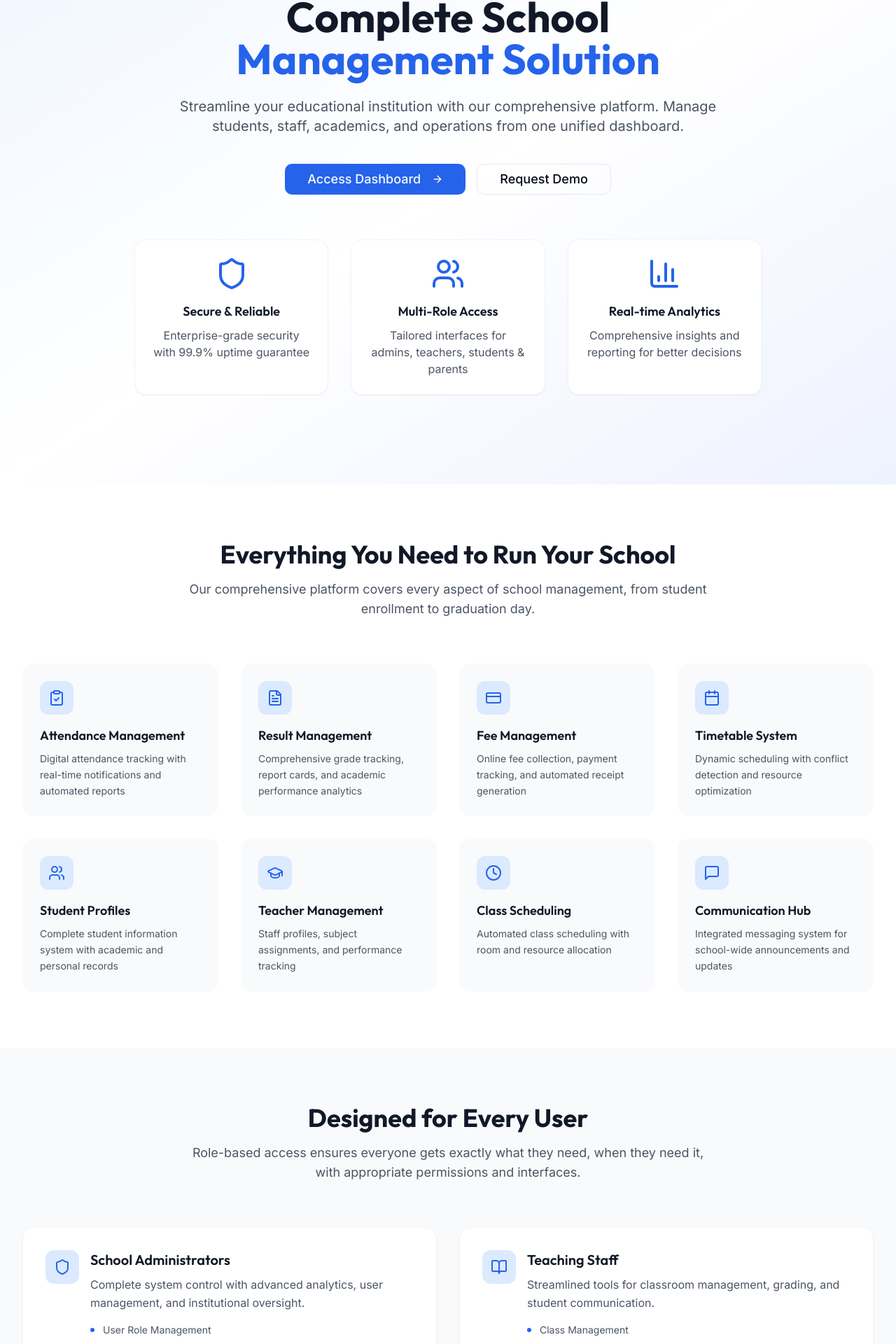
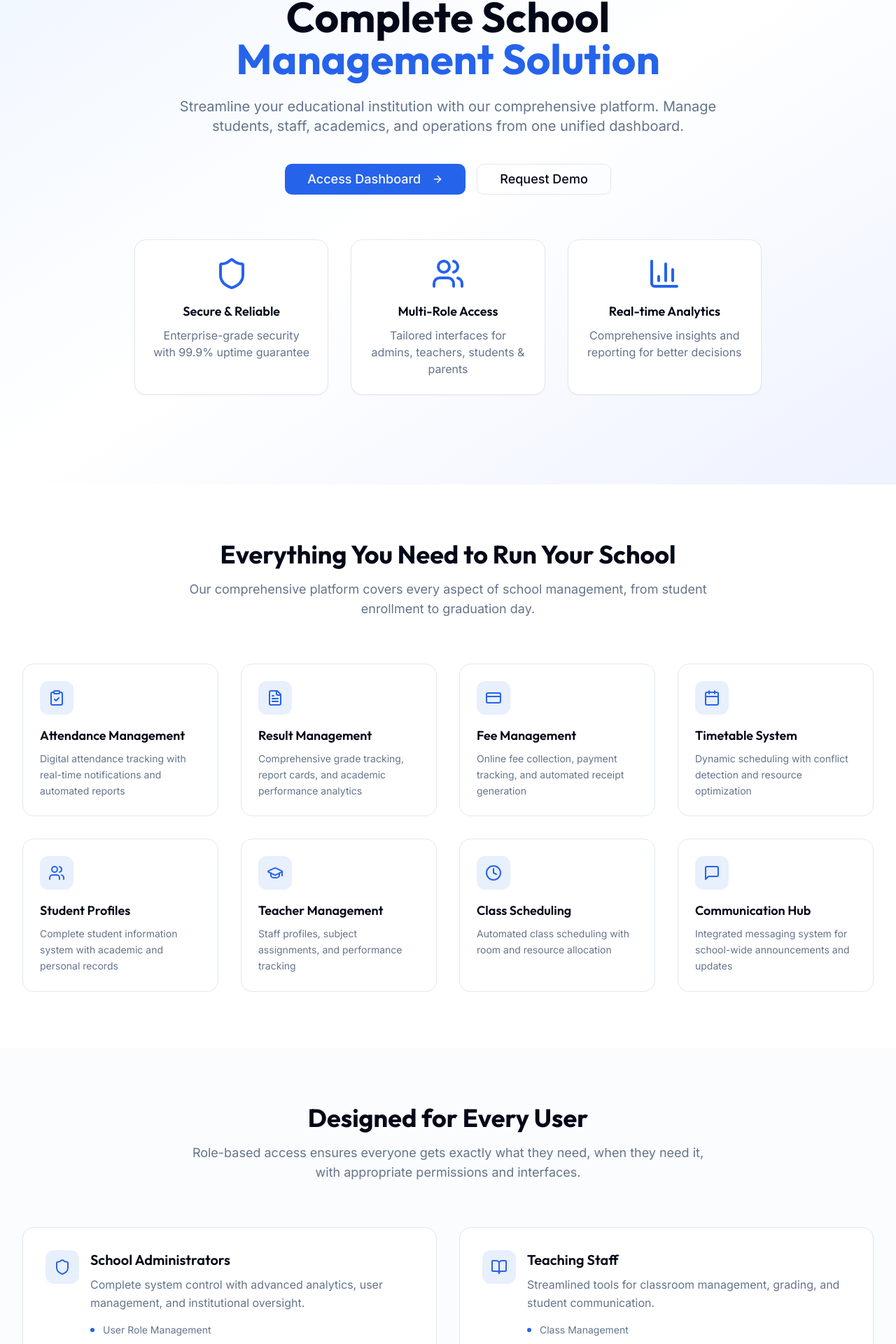
Before and after one commit to rob2rhyme/school-management-system, a Next.js app: page / in a window 1280 px wide. Shown: the part 199-2119 px from the top of the page at 70% size. Built offline with nearby package versions, Linux system fonts and the light colour scheme.

Commit message:
fix: apply theme colors to landing sections

```diff
--- a/app/page.tsx
+++ b/app/page.tsx
@@ -7,7 +7,7 @@ import { Footer } from "@/components/layout/footer"
 
 export default function HomePage() {
   return (
-    <div className="min-h-screen">
+    <div className="min-h-screen bg-background text-foreground">
       <Header />
       <main>
         <Hero />
--- a/components/sections/hero.tsx
+++ b/components/sections/hero.tsx
@@ -4,17 +4,17 @@ import { ArrowRight, Shield, Users, BarChart3 } from "lucide-react"
 
 export function Hero() {
   return (
-    <section className="relative py-20 lg:py-32 overflow-hidden">
-      <div className="absolute inset-0 bg-gradient-to-br from-blue-50 via-white to-indigo-50" />
+    <section className="relative py-20 lg:py-32 overflow-hidden bg-background">
+      <div className="absolute inset-0 bg-gradient-to-br from-blue-50 via-background to-indigo-50 dark:from-slate-950 dark:via-background dark:to-slate-900" />
 
       <div className="relative max-w-7xl mx-auto px-4 sm:px-6 lg:px-8">
         <div className="text-center animate-fade-in">
-          <h1 className="text-4xl sm:text-5xl lg:text-6xl font-outfit font-bold text-gray-900 leading-tight">
+          <h1 className="text-4xl sm:text-5xl lg:text-6xl font-outfit font-bold text-foreground leading-tight">
             Complete School
-            <span className="text-blue-600 block">Management Solution</span>
+            <span className="text-blue-600 dark:text-blue-400 block">Management Solution</span>
           </h1>
 
-          <p className="mt-6 text-lg sm:text-xl text-gray-600 max-w-3xl mx-auto leading-relaxed">
+          <p className="mt-6 text-lg sm:text-xl text-muted-foreground max-w-3xl mx-auto leading-relaxed">
             Streamline your educational institution with our comprehensive platform. Manage students, staff, academics,
             and operations from one unified dashboard.
           </p>
@@ -32,22 +32,22 @@ export function Hero() {
           </div>
 
           <div className="mt-16 grid grid-cols-1 sm:grid-cols-3 gap-8 max-w-4xl mx-auto">
-            <div className="flex flex-col items-center p-6 bg-white rounded-2xl shadow-sm border border-gray-100">
-              <Shield className="h-12 w-12 text-blue-600 mb-4" />
-              <h3 className="text-lg font-semibold text-gray-900 mb-2">Secure & Reliable</h3>
-              <p className="text-gray-600 text-center">Enterprise-grade security with 99.9% uptime guarantee</p>
+            <div className="flex flex-col items-center p-6 bg-card rounded-2xl shadow-sm border border-border">
+              <Shield className="h-12 w-12 text-blue-600 dark:text-blue-400 mb-4" />
+              <h3 className="text-lg font-semibold text-card-foreground mb-2">Secure & Reliable</h3>
+              <p className="text-muted-foreground text-center">Enterprise-grade security with 99.9% uptime guarantee</p>
             </div>
 
-            <div className="flex flex-col items-center p-6 bg-white rounded-2xl shadow-sm border border-gray-100">
-              <Users className="h-12 w-12 text-blue-600 mb-4" />
-              <h3 className="text-lg font-semibold text-gray-900 mb-2">Multi-Role Access</h3>
-              <p className="text-gray-600 text-center">Tailored interfaces for admins, teachers, students & parents</p>
+            <div className="flex flex-col items-center p-6 bg-card rounded-2xl shadow-sm border border-border">
+              <Users className="h-12 w-12 text-blue-600 dark:text-blue-400 mb-4" />
+              <h3 className="text-lg font-semibold text-card-foreground mb-2">Multi-Role Access</h3>
+              <p className="text-muted-foreground text-center">Tailored interfaces for admins, teachers, students & parents</p>
             </div>
 
-            <div className="flex flex-col items-center p-6 bg-white rounded-2xl shadow-sm border border-gray-100">
-              <BarChart3 className="h-12 w-12 text-blue-600 mb-4" />
-              <h3 className="text-lg font-semibold text-gray-900 mb-2">Real-time Analytics</h3>
-              <p className="text-gray-600 text-center">Comprehensive insights and reporting for better decisions</p>
+            <div className="flex flex-col items-center p-6 bg-card rounded-2xl shadow-sm border border-border">
+              <BarChart3 className="h-12 w-12 text-blue-600 dark:text-blue-400 mb-4" />
+              <h3 className="text-lg font-semibold text-card-foreground mb-2">Real-time Analytics</h3>
+              <p className="text-muted-foreground text-center">Comprehensive insights and reporting for better decisions</p>
             </div>
           </div>
         </div>
--- a/components/sections/platform-overview.tsx
+++ b/components/sections/platform-overview.tsx
@@ -54,13 +54,13 @@ const features = [
 
 export function PlatformOverview() {
   return (
-    <section className="py-20 bg-white">
+    <section className="py-20 bg-background">
       <div className="max-w-7xl mx-auto px-4 sm:px-6 lg:px-8">
         <div className="text-center mb-16">
-          <h2 className="text-3xl sm:text-4xl font-outfit font-bold text-gray-900 mb-4">
+          <h2 className="text-3xl sm:text-4xl font-outfit font-bold text-foreground mb-4">
             Everything You Need to Run Your School
           </h2>
-          <p className="text-lg text-gray-600 max-w-3xl mx-auto">
+          <p className="text-lg text-muted-foreground max-w-3xl mx-auto">
             Our comprehensive platform covers every aspect of school management, from student enrollment to graduation
             day.
           </p>
@@ -70,14 +70,14 @@ export function PlatformOverview() {
           {features.map((feature, index) => (
             <div
               key={feature.title}
-              className="group p-6 bg-gray-50 rounded-2xl hover:bg-white hover:shadow-lg transition-all duration-300 border border-transparent hover:border-gray-200"
+              className="group p-6 bg-card rounded-2xl hover:bg-accent/50 hover:shadow-lg transition-all duration-300 border border-border"
               style={{ animationDelay: `${index * 100}ms` }}
             >
-              <div className="flex items-center justify-center w-12 h-12 bg-blue-100 rounded-xl mb-4 group-hover:bg-blue-600 transition-colors">
-                <feature.icon className="h-6 w-6 text-blue-600 group-hover:text-white transition-colors" />
+              <div className="flex items-center justify-center w-12 h-12 bg-primary/10 rounded-xl mb-4 group-hover:bg-primary transition-colors">
+                <feature.icon className="h-6 w-6 text-primary group-hover:text-primary-foreground transition-colors" />
               </div>
-              <h3 className="text-lg font-semibold text-gray-900 mb-2">{feature.title}</h3>
-              <p className="text-gray-600 text-sm leading-relaxed">{feature.description}</p>
+              <h3 className="text-lg font-semibold text-card-foreground mb-2">{feature.title}</h3>
+              <p className="text-muted-foreground text-sm leading-relaxed">{feature.description}</p>
             </div>
           ))}
         </div>
--- a/components/sections/screenshots.tsx
+++ b/components/sections/screenshots.tsx
@@ -23,20 +23,20 @@ export function Screenshots() {
   ]
 
   return (
-    <section className="py-20 bg-white">
+    <section className="py-20 bg-background">
       <div className="max-w-7xl mx-auto px-4 sm:px-6 lg:px-8">
         <div className="text-center mb-16">
-          <h2 className="text-3xl sm:text-4xl font-outfit font-bold text-gray-900 mb-4">
+          <h2 className="text-3xl sm:text-4xl font-outfit font-bold text-foreground mb-4">
             See School Management System in Action
           </h2>
-          <p className="text-lg text-gray-600 max-w-3xl mx-auto">
+          <p className="text-lg text-muted-foreground max-w-3xl mx-auto">
             Explore our intuitive interface designed for efficiency and ease of use.
           </p>
         </div>
 
         <div className="grid grid-cols-1 lg:grid-cols-2 gap-8">
           {screenshots.map((screenshot, index) => (
-            <div key={screenshot.title} className="group relative overflow-hidden rounded-2xl bg-gray-100 aspect-[4/3]">
+            <div key={screenshot.title} className="group relative overflow-hidden rounded-2xl bg-muted aspect-[4/3]">
               <img
                 src={screenshot.image || "/placeholder.svg"}
                 alt={screenshot.title}
--- a/components/sections/user-roles.tsx
+++ b/components/sections/user-roles.tsx
@@ -29,11 +29,11 @@ const roles = [
 
 export function UserRoles() {
   return (
-    <section className="py-20 bg-gray-50">
+    <section className="py-20 bg-muted/30">
       <div className="max-w-7xl mx-auto px-4 sm:px-6 lg:px-8">
         <div className="text-center mb-16">
-          <h2 className="text-3xl sm:text-4xl font-outfit font-bold text-gray-900 mb-4">Designed for Every User</h2>
-          <p className="text-lg text-gray-600 max-w-3xl mx-auto">
+          <h2 className="text-3xl sm:text-4xl font-outfit font-bold text-foreground mb-4">Designed for Every User</h2>
+          <p className="text-lg text-muted-foreground max-w-3xl mx-auto">
             Role-based access ensures everyone gets exactly what they need, when they need it, with appropriate
             permissions and interfaces.
           </p>
@@ -43,21 +43,21 @@ export function UserRoles() {
           {roles.map((role, index) => (
             <div
               key={role.title}
-              className="bg-white p-8 rounded-2xl shadow-sm border border-gray-100 hover:shadow-md transition-shadow"
+              className="bg-card p-8 rounded-2xl shadow-sm border border-border hover:shadow-md transition-shadow"
             >
               <div className="flex items-start space-x-4">
                 <div className="flex-shrink-0">
-                  <div className="flex items-center justify-center w-12 h-12 bg-blue-100 rounded-xl">
-                    <role.icon className="h-6 w-6 text-blue-600" />
+                  <div className="flex items-center justify-center w-12 h-12 bg-primary/10 rounded-xl">
+                    <role.icon className="h-6 w-6 text-primary" />
                   </div>
                 </div>
                 <div className="flex-1">
-                  <h3 className="text-xl font-semibold text-gray-900 mb-2">{role.title}</h3>
-                  <p className="text-gray-600 mb-4 leading-relaxed">{role.description}</p>
+                  <h3 className="text-xl font-semibold text-card-foreground mb-2">{role.title}</h3>
+                  <p className="text-muted-foreground mb-4 leading-relaxed">{role.description}</p>
                   <ul className="space-y-2">
                     {role.features.map((feature) => (
-                      <li key={feature} className="flex items-center text-sm text-gray-600">
-                        <div className="w-1.5 h-1.5 bg-blue-600 rounded-full mr-3" />
+                      <li key={feature} className="flex items-center text-sm text-muted-foreground">
+                        <div className="w-1.5 h-1.5 bg-primary rounded-full mr-3" />
                         {feature}
                       </li>
                     ))}
```
